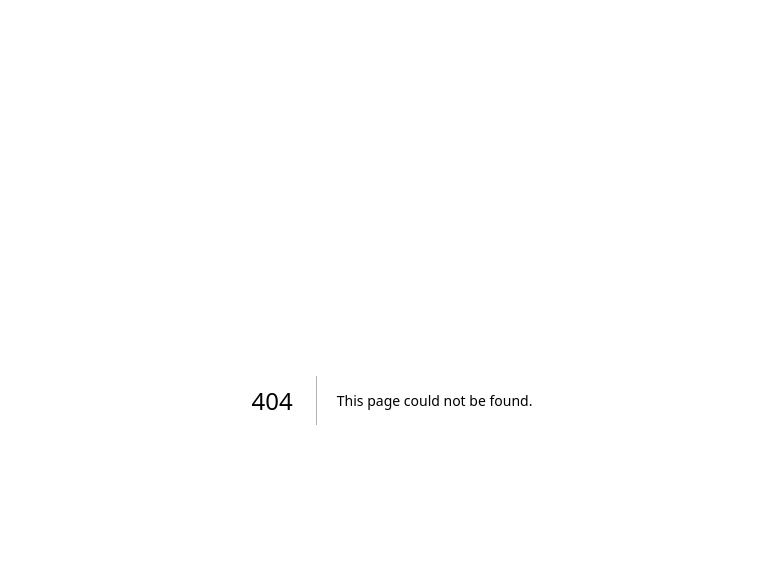
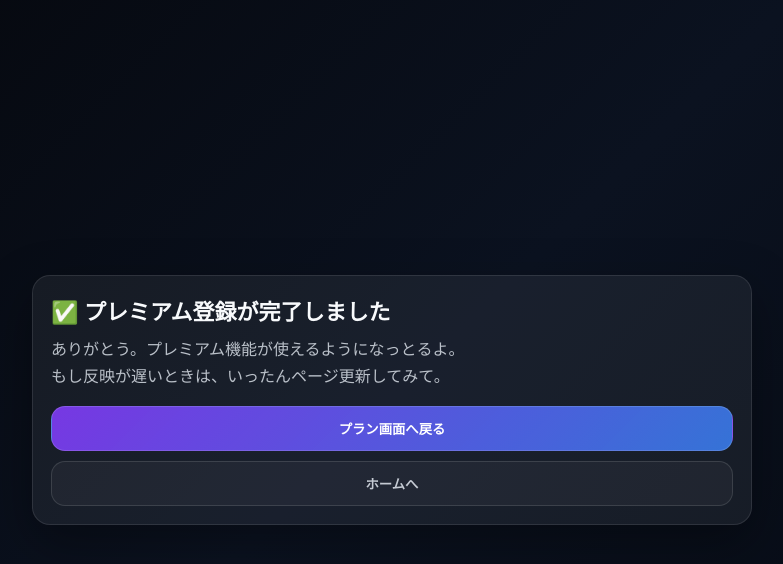
Before and after one commit to sakasakainfinity-dotcom/travel-memory, a Next.js app: page /plans/success in a window 1280 px wide. Before the commit this address had no page. Shown: the top 564 px of the page, without its empty margins (248-1031 px from the left). Built offline with nearby package versions, Linux system fonts and the light colour scheme.

Commit message:
Create page.tsx

```diff
--- /dev/null
+++ b/src/app/plans/success/page.tsx
@@ -0,0 +1,74 @@
+"use client";
+
+import { useRouter } from "next/navigation";
+
+export default function PlansSuccessPage() {
+  const router = useRouter();
+
+  return (
+    <div
+      style={{
+        minHeight: "100svh",
+        background: "linear-gradient(135deg, #05070c, #0b1220, #060a12)",
+        color: "#f8fafc",
+        padding: 24,
+        display: "grid",
+        placeItems: "center",
+      }}
+    >
+      <div
+        style={{
+          width: "min(720px, 92vw)",
+          borderRadius: 18,
+          border: "1px solid rgba(255,255,255,0.10)",
+          background: "rgba(255,255,255,0.06)",
+          boxShadow: "0 18px 50px rgba(0,0,0,0.35)",
+          padding: 18,
+        }}
+      >
+        <h1 style={{ margin: 0, fontSize: 22, fontWeight: 900 }}>
+          ✅ プレミアム登録が完了しました
+        </h1>
+        <p style={{ marginTop: 10, color: "rgba(226,232,240,0.8)", lineHeight: 1.7 }}>
+          ありがとう。プレミアム機能が使えるようになっとるよ。<br />
+          もし反映が遅いときは、いったんページ更新してみて。
+        </p>
+
+        <div style={{ display: "grid", gap: 10, marginTop: 14 }}>
+          <button
+            onClick={() => router.push("/plans")}
+            style={{
+              width: "100%",
+              padding: "12px 14px",
+              borderRadius: 14,
+              border: "1px solid rgba(255,255,255,0.14)",
+              background:
+                "linear-gradient(135deg, rgba(124,58,237,0.95), rgba(59,130,246,0.85))",
+              color: "white",
+              fontWeight: 900,
+              cursor: "pointer",
+            }}
+          >
+            プラン画面へ戻る
+          </button>
+
+          <button
+            onClick={() => router.push("/")}
+            style={{
+              width: "100%",
+              padding: "12px 14px",
+              borderRadius: 14,
+              border: "1px solid rgba(255,255,255,0.12)",
+              background: "rgba(255,255,255,0.04)",
+              color: "rgba(226,232,240,0.85)",
+              fontWeight: 800,
+              cursor: "pointer",
+            }}
+          >
+            ホームへ
+          </button>
+        </div>
+      </div>
+    </div>
+  );
+}
```
